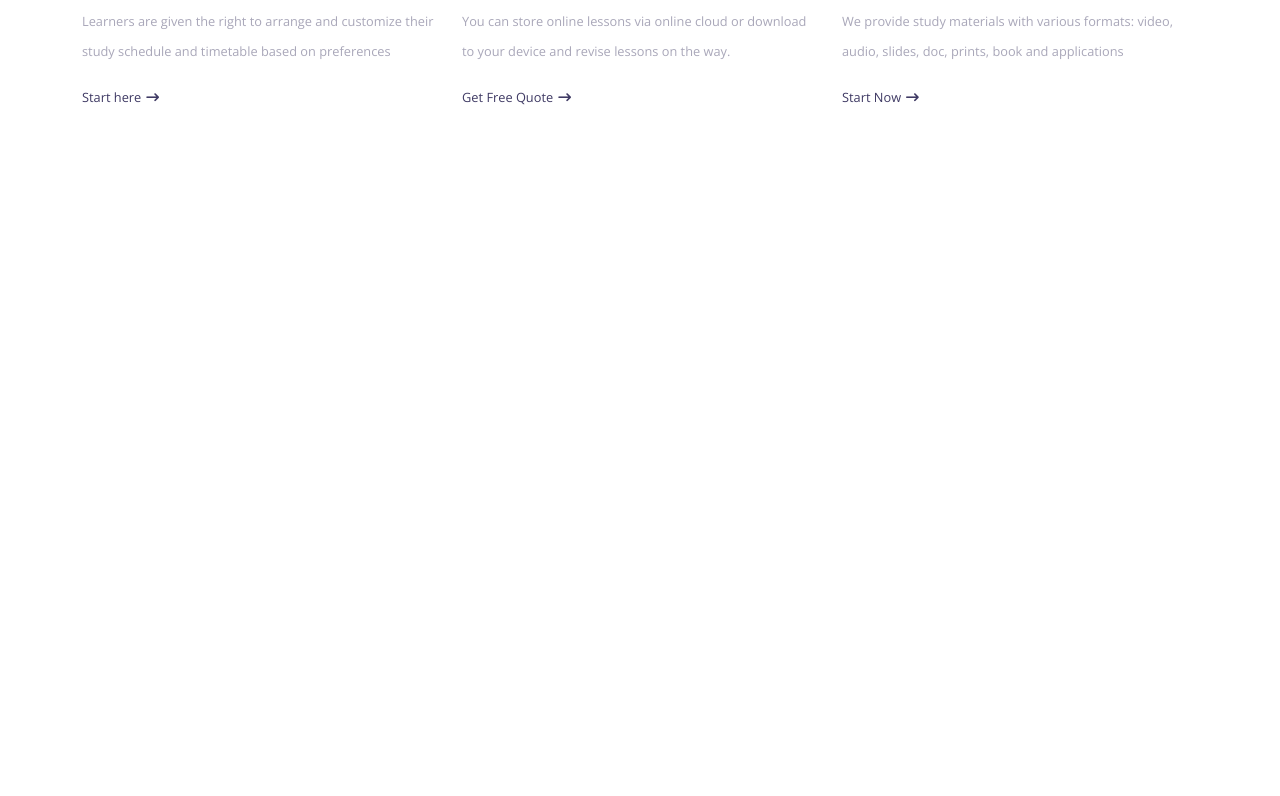
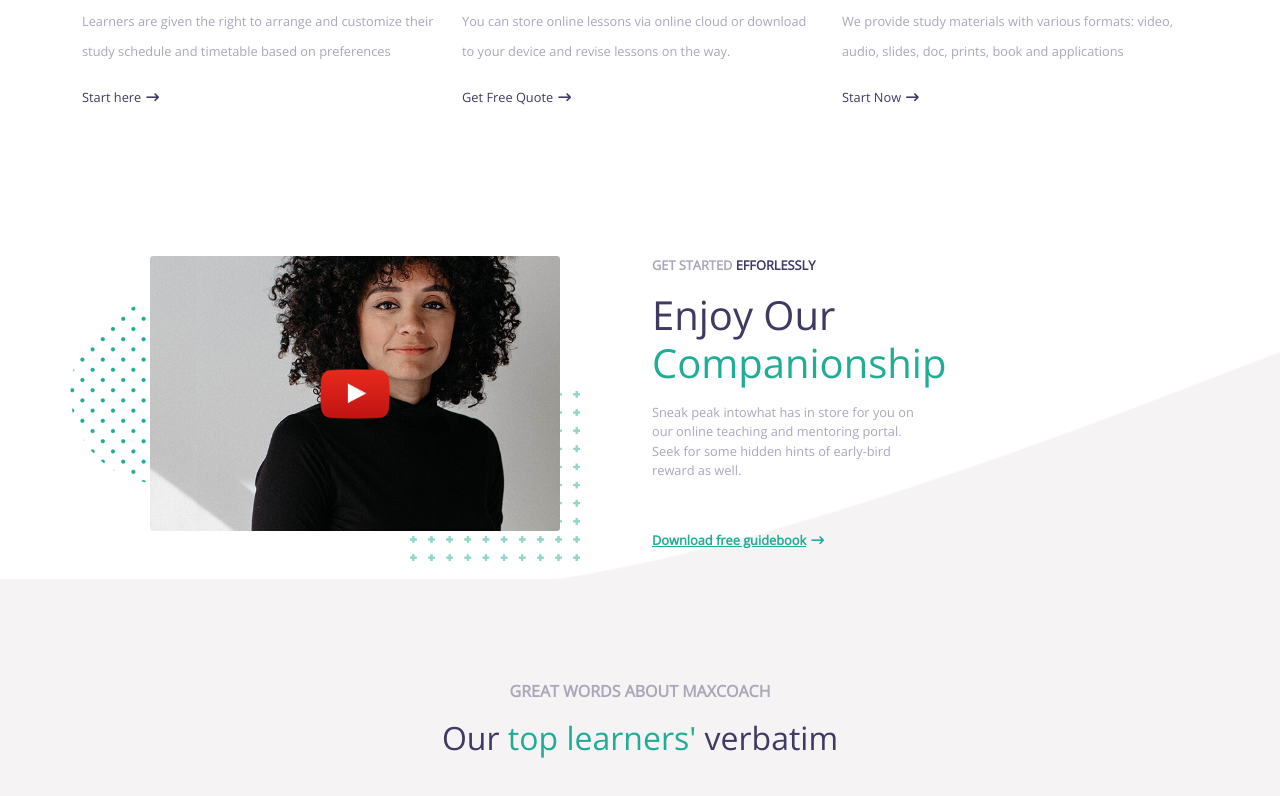
Before and after one commit to antoniogiachin/proj-html-vuejs, a Vue app: page / in a window 1280 px wide. Shown: the part 2182-2978 px from the top of the page. Before the commit the page ends 2390 px from the top, so only its background shows below. Built offline with nearby package versions, Linux system fonts and the light colour scheme.

Commit message:
inserita wave separazione

```diff
--- a/src/components/myMain.vue
+++ b/src/components/myMain.vue
@@ -12,6 +12,9 @@
         <!-- sezione enjoy companiionship -->
         <enjoyComp/>
 
+        <!-- sezione varbatim quotes -->
+        <verbatimQuotes/>
+
     </main>
 </template>
 
@@ -20,6 +23,7 @@ import sectionJumbo from './partials/sectionJumbo.vue'
 import onlineCourses from './partials/onlineCourses.vue'
 import smartTouring from './partials/smartTouring.vue'
 import enjoyComp from './partials/enjoyComp.vue'
+import verbatimQuotes from './partials/verbatimQuotes.vue'
 
 
 export default {
@@ -33,6 +37,8 @@ export default {
         smartTouring,
 
         enjoyComp,
+
+        verbatimQuotes,
     }
 }
 </script>
--- a/src/components/partials/enjoyComp.vue
+++ b/src/components/partials/enjoyComp.vue
@@ -1,5 +1,30 @@
 <template>
-    <section id="enjoy-comp">
+    <section id="enjoy-comp" class="py-5 position-relative">
+
+        <div class="container">
+
+            <!-- riga testo e img -->
+            <div class="row">
+
+                <!-- img -->
+                <div class="col-6 d-flex justify-content-center position-relative">
+                    <img src="../../assets/img/maxcoach-shape-05.png" class="position-absolute ms_shape-01" alt="shape-01">
+                    <img src="../../assets/img/maxcoach-shape-07.png" class="position-absolute ms_shape-02" alt="shape-02">
+                    <img src="../../assets/img/icon-youtube-play.png"  class="ms_yt-icon position-absolute top-50 start-50 translate-middle" alt="yt-logo-img">
+                    <img src="../../assets/img/home-2-popup-video-poster.jpg" class="w-75 rounded-1" alt="enjoy-img">
+                </div>
+
+                <!-- testo -->
+                <div class="col-4 pe-5 position-relative ms_text-col">
+                    <p class="text-uppercase fw-bold">get started <span class="fw-bold">efforlessly</span> </p>
+                    <h1 class="pe-2">Enjoy Our <span>Companionship</span> </h1>
+                    <p class="pe-5 mt-3">Sneak peak intowhat has in store for you on our online teaching and mentoring portal. Seek for some hidden hints of early-bird reward as well.</p>
+                    <a href="#" class="position-absolute top-100 ms_link fw-bold">Download free guidebook</a>
+                </div>
+            </div>
+        </div>
+
+
 
     </section>
 </template>
@@ -14,5 +39,55 @@ export default {
 // richiamo varibili create da me
 @import "../../assets/style/variables.scss";
 
+.ms_yt-icon{
+    width: 70px;
+    height: 50px;
+    cursor: pointer;
+}
+
+.ms_shape-01{
+    left: 0;
+    top: 50px;
+    z-index: -1;
+}
+
+.ms_shape-02{
+    bottom: -30px;
+    right: 60px;
+    z-index: -1;
+}
+
+.ms_text-col{
+
+    font-size:  $fontLittle;
+
+
+    p{
+        color:$colorFadeBlue;
+
+        span {
+            color:$colorDarkBlue;
+        }
+    }
+
+    h1{
+        color: $colorDarkBlue;
+
+        span {
+            color : $colorGreen
+        }
+    }
+
+    .ms_link{
+        color: $colorGreen;
+
+        &::after{
+            @include awasomeAppend;
+            content: "\f178";
+            margin-left: 5px;
+        }
+    }
+
+}
 
 </style>
--- /dev/null
+++ b/src/components/partials/verbatimQuotes.vue
@@ -0,0 +1,67 @@
+<template>
+    <section id="verbatim-quotes" class="position-relative">
+
+        <!-- shape divider -->
+        <img src="../../assets/img/wave.png" class="ms_wave" alt="wave-divider">
+
+        <div class="container">
+
+            <!-- titolo sezione -->
+            <div class="row section-title">
+                <div class="col text-center">
+                    <p class="text-uppercase fw-bold">great words about maxcoach</p>
+                    <h2> Our <span>top learners' </span> verbatim</h2>
+                </div>
+            </div>
+
+            <div class="row">
+
+            </div>
+        </div>
+    </section>
+</template>
+
+<script>
+export default {
+    name:'verbatimQuotes'
+}
+</script>
+
+<style lang="scss" scoped>
+// richiamo varibili create da me
+@import "../../assets/style/variables.scss";
+
+
+
+#verbatim-quotes{
+    background-color: $colorLightGrey;
+
+
+    .ms_wave{
+        position: absolute;
+        top: -275px;
+        transform: rotatey(180deg);
+        width: 1000px;
+        height: 500px;
+        right: 0;
+        z-index: -1;
+
+    }
+
+    .section-title{
+
+        padding: 100px 0px;
+        p{
+            color: $colorFadeBlue;
+        }
+
+        h2{
+            color: $colorDarkBlue;
+
+            span{
+                color: $colorGreen;
+            }
+        }
+    }
+}
+</style>
```
Also changed, not shown: src/assets/img/wave.png (added).
